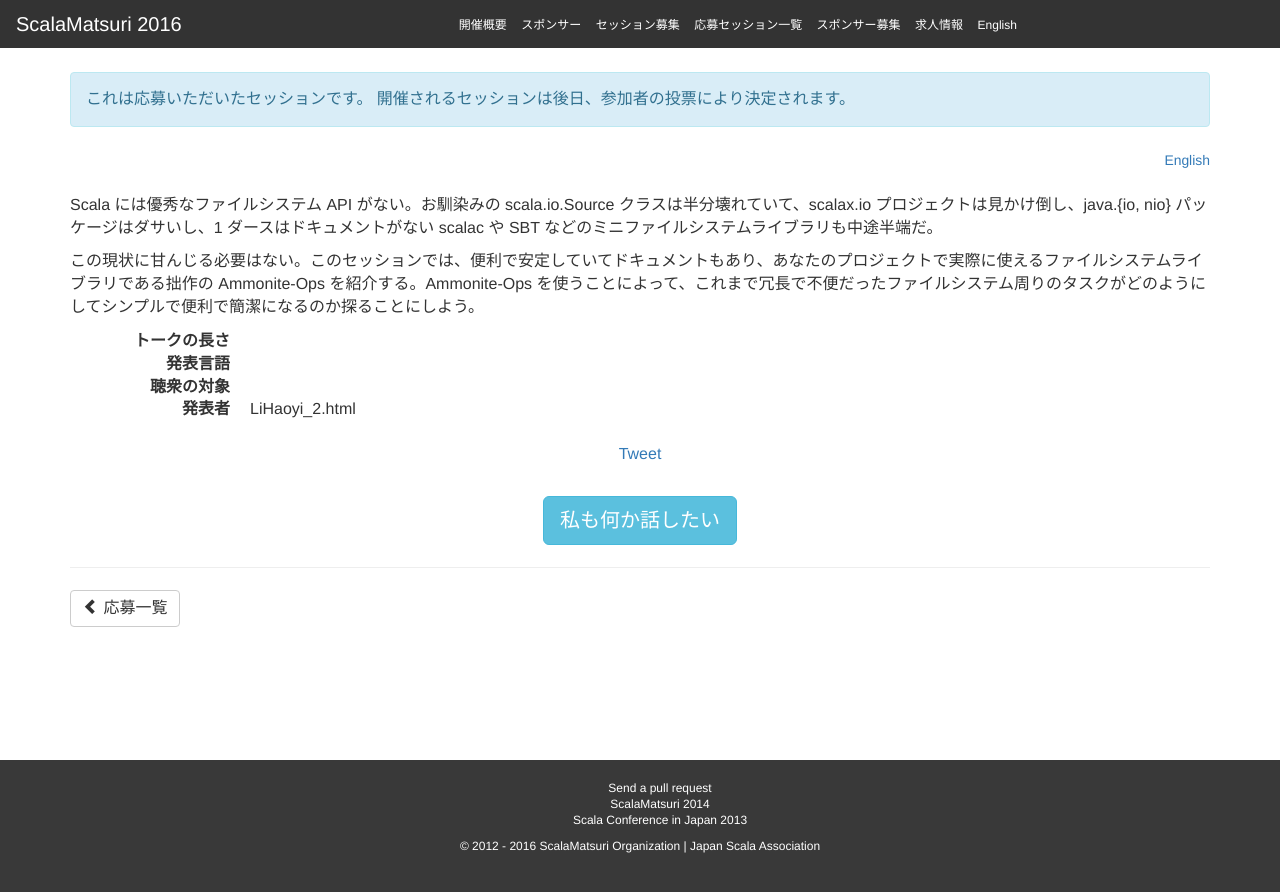
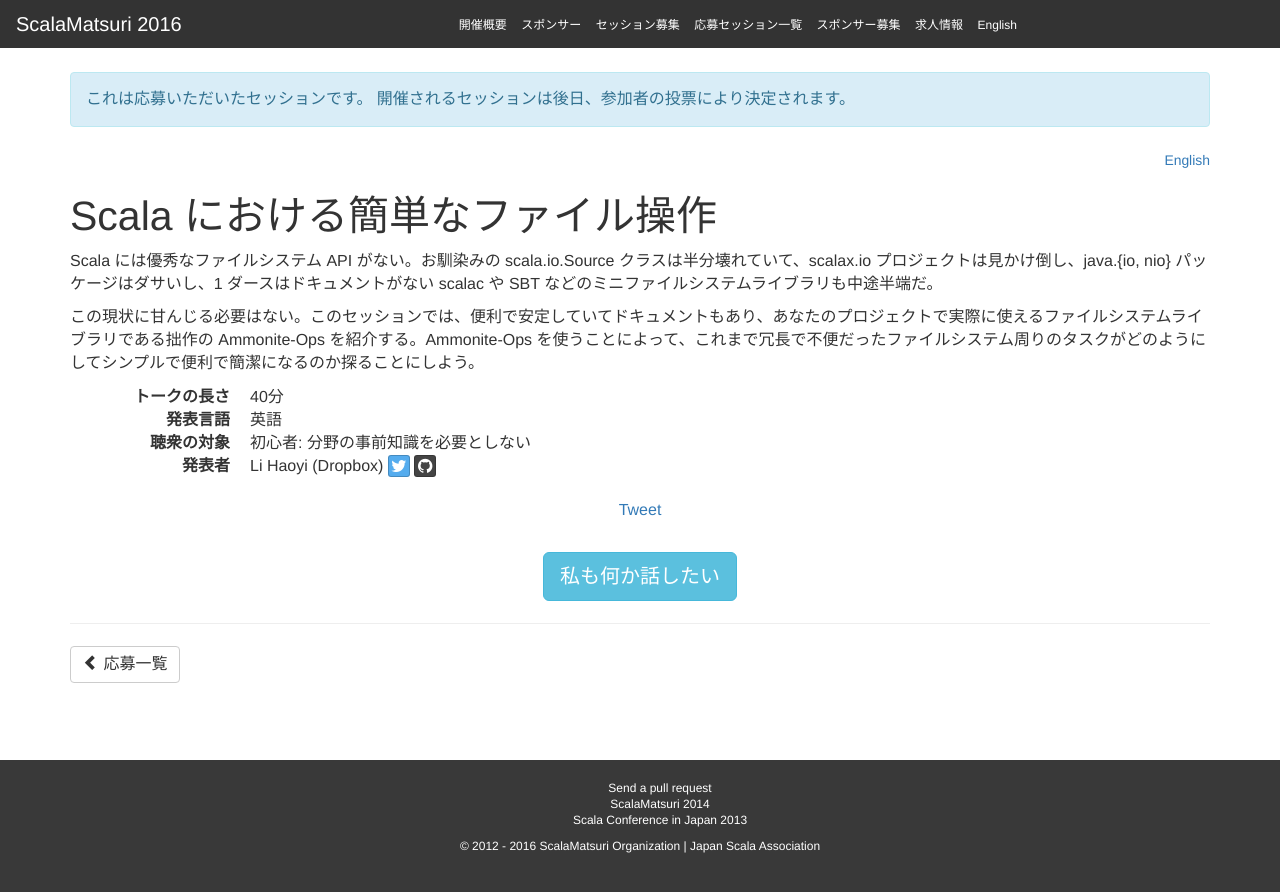
Before and after one commit to scalajp/2016.scalamatsuri.org, a Jekyll site: the page built from _candidates_ja/LiHaoyi_2.html, in a window 1280 px wide. Shown: the top 892 px of the page. Built offline with Jekyll 4.4.1, drawn with Linux system fonts in a browser that asks for light colours; nearby versions of some CDN libraries; comment, search, counter and statistics services are not loaded; part of the change alters nothing that is shown.

Commit message:
fix wrong values

```diff
--- a/_candidates_ja/LiHaoyi_2.html
+++ b/_candidates_ja/LiHaoyi_2.html
@@ -1,8 +1,8 @@
 ---
 name: Li Haoyi
 title: Scala における簡単なファイル操作
-length: 40 minutes
-audience: Beginner: No prior knowledge of the domain
+length: 40
+audience: Beginner
 language: English
 twitter: li_haoyi
 github: lihaoyi
```
